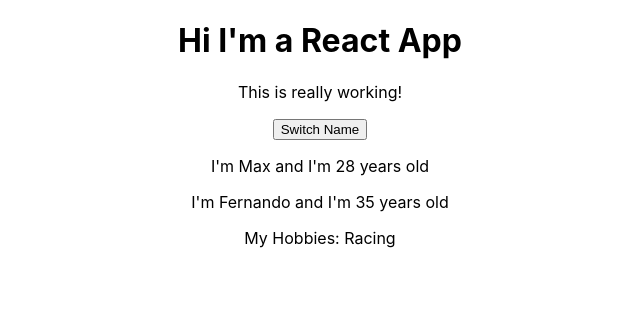
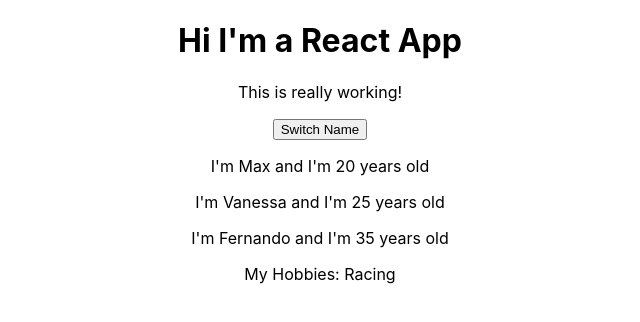
Before and after one commit to fh25/react-example, a React (Create React App) app in the folder react-ex1/: page / in a window 1280 px wide. Shown: the top 322 px of the page, without its empty margins (320-960 px from the left). Built offline with nearby package versions, Linux system fonts and the light colour scheme.

Commit message:
Added way to pass handler to component

```diff
--- a/react-ex1/src/App.js
+++ b/react-ex1/src/App.js
@@ -4,19 +4,55 @@
 import Person from './Person/Person';
 
 
-// class App extends Component {
-//     state = {
-//         persons: [
-//             { name: 'Max', age: 20 },
-//             { name: 'Fernando', age: 35 }
-//         ],
-//         otherState: 'some other value'
-//     };
+class App extends Component {
+    state = {
+        persons: [
+            { name: 'Max', age: 20 },
+            { name: 'Vanessa', age: 25 },
+            { name: 'Fernando', age: 35 }
+        ],
+        otherState: 'some other value'
+    };
+
+    switchNameHandler = () => {
+        // console.log('I got clicked!');
+        // DON'T DO THIS this.state.persons[0].name = 'Roger'; can't edit state directly
+        this.setState({
+            persons: [
+                { name: 'Roger', age: 34 },
+                { name: 'Steve', age: 25 },
+                { name: 'Fernando', age: 35 }
+            ]
+        })
+    };
+
+    render() {
+        return (
+            <div className="App">
+                <h1>Hi I'm a React App</h1>
+                <p> This is really working!</p>
+                <button onClick={this.switchNameHandler} >Switch Name</button>
+                <Person name={this.state.persons[0].name} age={this.state.persons[0].age}/>
+                <Person name={this.state.persons[1].name} age={this.state.persons[1].age} click={this.switchNameHandler}/>
+                <Person name={this.state.persons[2].name} age={this.state.persons[2].age}>My Hobbies: Racing</Person>
+            </div>
+        );
+    }
+}
+
+// const App = props => {
+//   //useState will always return 2 elements, 1st is the current state and the 2nd is the function to update the state
+//   //array destructuring shown below
+//   const [ personsState, setPersonsState ] = useState({
+//       persons: [
+//           { name: 'Max', age: 28 },
+//           { name: 'Fernando', age: 35 }
+//       ],
+//       otherState: 'some other value'
+//   });
 //
-//     switchNameHandler = () => {
-//         // console.log('I got clicked!');
-//         // DON'T DO THIS this.state.persons[0].name = 'Roger'; can't edit state directly
-//         this.setState({
+//   const switchNameHandler = () => {
+//         setPersonsState({
 //             persons: [
 //                 { name: 'Roger', age: 34 },
 //                 { name: 'Fernando', age: 35 }
@@ -24,48 +60,15 @@
 //         })
 //     };
 //
-//     render() {
-//         return (
-//             <div className="App">
-//                 <h1>Hi I'm a React App</h1>
-//                 <p> This is really working!</p>
-//                 <button onClick={this.switchNameHandler} >Switch Name</button>
-//                 <Person name={this.state.persons[0].name} age={this.state.persons[0].age}/>
-//                 <Person name={this.state.persons[1].name} age={this.state.persons[1].age}>My Hobbies: Racing</Person>
-//             </div>
-//         );
-//     }
+//   return (
+//     <div className="App">
+//       <h1>Hi I'm a React App</h1>
+//         <p> This is really working!</p>
+//         <button onClick={switchNameHandler} >Switch Name</button>
+//       <Person name={personsState.persons[0].name} age={personsState.persons[0].age} />
+//       <Person name={personsState.persons[1].name} age={personsState.persons[1].age} >My Hobbies: Racing</Person>
+//     </div>
+//   );
 // }
 
-const App = props => {
-  //useState will always return 2 elements, 1st is the current state and the 2nd is the function to update the state
-  //array destructuring shown below
-  const [ personsState, setPersonsState ] = useState({
-      persons: [
-          { name: 'Max', age: 28 },
-          { name: 'Fernando', age: 35 }
-      ],
-      otherState: 'some other value'
-  });
-
-  const switchNameHandler = () => {
-        setPersonsState({
-            persons: [
-                { name: 'Roger', age: 34 },
-                { name: 'Fernando', age: 35 }
-            ]
-        })
-    };
-
-  return (
-    <div className="App">
-      <h1>Hi I'm a React App</h1>
-        <p> This is really working!</p>
-        <button onClick={switchNameHandler} >Switch Name</button>
-      <Person name={personsState.persons[0].name} age={personsState.persons[0].age} />
-      <Person name={personsState.persons[1].name} age={personsState.persons[1].age} >My Hobbies: Racing</Person>
-    </div>
-  );
-}
-
 export default App;
--- a/react-ex1/src/Person/Person.js
+++ b/react-ex1/src/Person/Person.js
@@ -3,7 +3,7 @@
 const person = ( props ) => {
     return (
         <div>
-          <p>I'm {props.name} and I'm {props.age} years old</p>
+          <p onClick={props.click}>I'm {props.name} and I'm {props.age} years old</p>
           <p>{props.children}</p>
         </div>
     )
```
